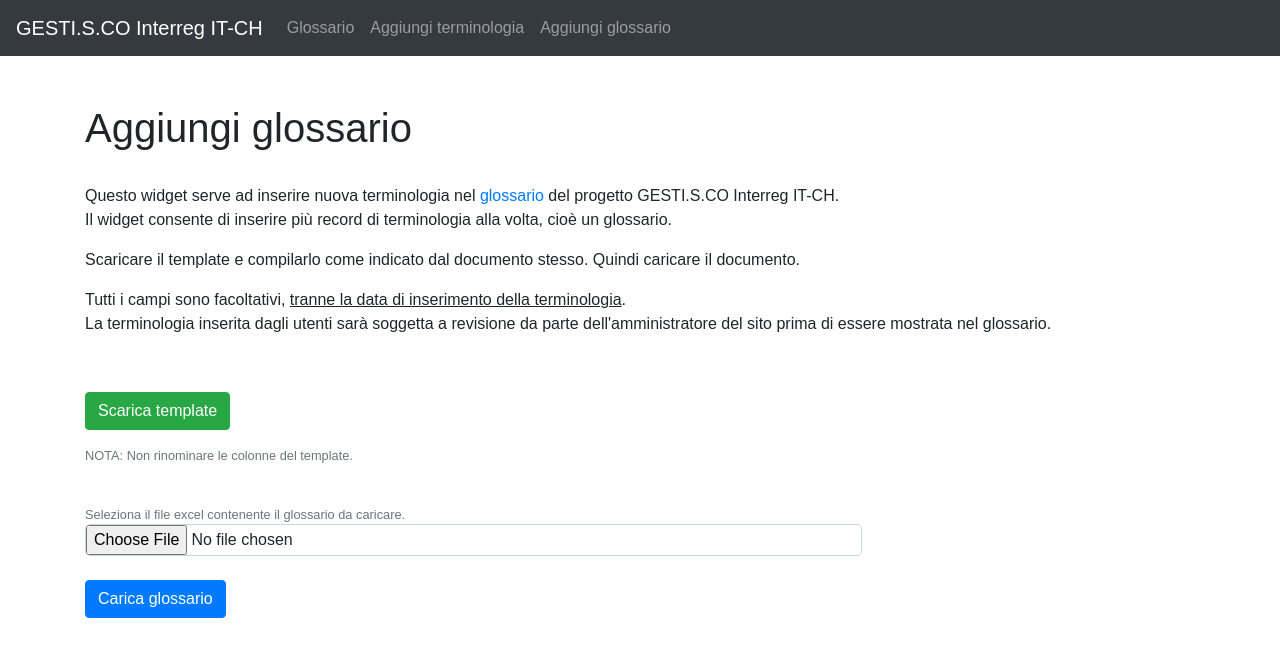
After one commit to tommasosansone91/Metaglossario-Gestisco, a Django app: page /carica_glossario in a window 1280 px wide. The commit adds this page. Shown: the top 657 px of the page. Run offline with Django 3.2, Linux system fonts and the light colour scheme; some libraries are stand-ins or nearby versions.

Commit message:
costruito template per caricamento glossario, manca funzione per caricare effettivamente i dati nel modello. cambiato il CSS di aggiunta terminologia e glossario

```diff
--- a/.appunti metaglossario gestisco.txt
+++ b/.appunti metaglossario gestisco.txt
@@ -123,3 +123,7 @@ nelle pagine dove copiare le cose inserisco
 ***
 
 quando chiamo la shell di python da anaconda finisco nella stessa directory in cui sono con anaconda.
+
+Implementare un form che prende in ingresso files excel caricati dagli utenti
+
+https://docs.djangoproject.com/en/2.2/topics/http/file-uploads/
--- a/app_metaglossario/forms.py
+++ b/app_metaglossario/forms.py
@@ -4,6 +4,12 @@ from .models import glossary_entry
 
 class glossary_entry_form(forms.ModelForm):
 
+    class Meta:
+        model=glossary_entry
+        fields=["Lemma", "Acronimo", "Definizione", "Ambito_riferimento", "Autore_definizione", "Posizione_definizione", "Url_definizione", "Titolo_documento_fonte", "Autore_documento_fonte", "Host_documento_fonte", "Url_documento_fonte", "Commento_entry", "Data_inserimento_entry", "Id_statico_entry", "Admin_approval_switch"]
+
+
+class glossary_sheet_form(forms.ModelForm):
 
     class Meta:
         model=glossary_entry
--- a/app_metaglossario/models.py
+++ b/app_metaglossario/models.py
@@ -75,10 +75,11 @@ class glossary_entry(models.Model):
 
 
     class Meta:
-        ordering = ['-Admin_approval_switch', 'Lemma', 'Id_statico_entry']
+        ordering = ['Admin_approval_switch', 'Lemma', 'Data_inserimento_entry', 'Id_statico_entry']
         # il meno davanti all'attributo vuol dire che ordina al contrario
         # '-Admin_approval_switch',
         # faccio comparire per primi gli hide-> nuovi inseriti
+        # in realtà per come ho definito hide e show, se metto senza il meno davanti, mi mostra per prima hide (h viene prima di s)
 
     def clean(self):
         if not (self.Lemma or self.Acronimo or self.Definizione or  self.Ambito_riferimento or self.Autore_definizione or self.Posizione_definizione or self.Url_definizione or self.Titolo_documento_fonte or self.Autore_documento_fonte or self.Host_documento_fonte or self.Url_documento_fonte or self.Commento_entry):
@@ -87,5 +88,5 @@ class glossary_entry(models.Model):
 
     def __str__(self):
         # print("%s is %d years old." % (name, age))
-        return  "%s - %s - [%s]"  %  (self.Lemma, self.Id_statico_entry, self.Admin_approval_switch)
+        return  "%s - %s ----- [%s] - [%s]"  %  (self.Lemma, self.Id_statico_entry, self.Data_inserimento_entry, self.Admin_approval_switch)
         #quello che fa apparire nella sezione admin, attributo che riassume tutti gli altri, quindi una primary key presumibilmente, pouò anche esesere la combinazione degli altri
--- a/app_metaglossario/templates/base.html
+++ b/app_metaglossario/templates/base.html
@@ -43,6 +43,11 @@
               <!-- Aggiungi terminologia -->
               <li class="nav-item">
                 <a class="nav-link" href="{% url 'aggiungi_terminologia' %}">Aggiungi terminologia</a>
+              </li>
+
+              <!-- Aggiungi glossario -->
+              <li class="nav-item">
+                <a class="nav-link" href="{% url 'carica_glossario' %}">Aggiungi glossario</a>
               </li>
 
 <!--                <li class="nav-item-right">
--- /dev/null
+++ b/app_metaglossario/templates/carica_glossario.html
@@ -0,0 +1,88 @@
+{% extends 'base.html'%} <!-- vuol dire inserisci qui la navigation toolbar contenuta in base -->
+
+
+
+{% block content %}
+
+    <h1>Aggiungi glossario</h1>
+
+    <br>
+
+    <p id="firstpar">
+        Questo widget serve ad inserire nuova terminologia nel <a href={% url "glossario" %}>glossario</a> del progetto GESTI.S.CO Interreg IT-CH.<br>
+        Il widget consente di inserire più record di terminologia alla volta, cioè un glossario.
+    </p>
+
+    <p id="firstpar">
+        Scaricare il template e compilarlo come indicato dal documento stesso. Quindi caricare il documento.
+    </p>
+
+    <p id="firstpar"></p>
+        Tutti i campi sono facoltativi, <u>tranne la data di inserimento della terminologia</u>.<br> <!--qua devo fare l'autogenerazione di id statico e data di inserimento-->
+        La terminologia inserita dagli utenti sarà soggetta a revisione da parte dell'amministratore del sito prima di essere mostrata nel glossario.<br>
+    </p>
+
+
+    <br>
+
+    <!-- scarica template glossario -->
+
+
+    <p>
+    <form method="get" action="static/files_for_download/template_glossario.xlsx">
+    <div class="container"></div>
+        <button type="submit" class="btn btn-success">Scarica template</button>
+    </div>
+    </form>
+    </p>
+
+    <div class="container">
+    <small id="inputHelp" class="form-text text-muted">NOTA: Non rinominare le colonne del template.</small>
+    </div>
+
+
+
+    <br>
+
+
+
+    <!-- carica glossario -->
+    <p>
+    <form class="container" method="POST" enctype="multipart/form-data" >
+        {% csrf_token %}
+
+        <div class="file-upload-wrapper" id="input-file-now">
+
+            <small id="inputHelp" class="form-text text-muted">Seleziona il file excel contenente il glossario da caricare.</small>
+            <input type="file"  id="input-file-now" data-max-file-size="5M" class="file-upload">
+
+            <br><br>
+
+            <button type="submit" class="btn btn-primary">Carica glossario</button>
+        </div>
+
+    </form>
+    </p>
+
+
+
+
+
+
+    <br><br><br><br>
+
+
+
+
+
+<!-- CSS -->
+{% load static %}  <!-- Qui il tag è obbligatorio nonostante sia stato inserito dentro base.html -->
+<link rel="stylesheet" type="text/css" href={% static "css/searchbar_style.css" %}>
+<link rel="stylesheet" type="text/css" href={% static "css/upload_glossary_slot.css" %}>
+
+<!-- Javascript -->
+<!-- <script type="text/javascript" src={% static "js/drag_and_drop_glossario.js" %}></script> -->
+<!-- <!-- <script> drag_and_drop_glossario() </script>  -->
+<!-- script caricato ma non runnato -->
+
+{% endblock %}
--- a/app_metaglossario/urls.py
+++ b/app_metaglossario/urls.py
@@ -6,4 +6,5 @@ urlpatterns=[
     path('', views.home, name='home'),
     path('aggiungi_terminologia', views.aggiungi_terminologia, name="aggiungi_terminologia"),
     path('glossario', views.glossario, name="glossario"),
+    path('carica_glossario', views.carica_glossario, name="carica_glossario"),
 ]
--- a/app_metaglossario/views.py
+++ b/app_metaglossario/views.py
@@ -1,15 +1,25 @@
 from django.shortcuts import render, redirect
+
 from .models import glossary_entry
 from .forms import glossary_entry_form
-from django.contrib import messages # questo mi consente di lanciare i messaggi da una pagina all'altra
+
+from .forms import glossary_sheet_form
+
+# questo mi consente di lanciare i messaggi da una pagina all'altra
+from django.contrib import messages
 
 # per la ricerca
 from django.db.models import Q
+
+# per i messaggi a capo
+from django.utils.safestring import mark_safe
 
 
 # Create your views here.
 def home(request):
     return render(request, 'home.html', {})
+
+
 
 def glossario(request):
 
@@ -30,7 +40,6 @@ def glossario(request):
 
         all_entries = glossary_entry.objects.all #funziona lo stesso anche se dice Class 'glossary_entry' has no 'objects' memberpylint(no-member)
         return render(request, template, {'all_entries':all_entries})
-
 
 
 
@@ -59,6 +68,29 @@ def aggiungi_terminologia(request):
         return render(request, 'aggiungi_terminologia.html', {})
 
 
+def carica_glossario(request):
+
+    #se si esegue il POST (click del pulsante submit)
+    if request.method=='POST':
+        form = glossary_sheet_form(request.POST or None)
+
+        # request.POST è il contenuto inserito dagli utenti perchè request è il paramentro in ingresso della funzione
+
+        if form.is_valid(): # funzione che controlla la coerenza dei campi (mail, url, numerico, testo, ecc.)
+            form.save()
+            insert_attempt_output="corretto"
+            messages.success(request, ("Glossario caricato con successo!\nAttendere la convalida da parte dell\'amministratore.\n Per favore non caricare di nuovo lo stesso glossario"))
+            return redirect('carica_glossario')
+            # con redirect non posso usare .html, ma per forza names
+
+        else:
+            insert_attempt_output="errato"
+            messages.error(request, ('ERRORE: Il glossario non è stato caricato.\nVerificare che nel glossario non siano stati inseriti caratteri speciali'))
+            return render(request, 'carica_glossario.html', {'insert_attempt_output':insert_attempt_output})
+
+    # se si va sulla pagina e basta
+    else:
+        return render(request, 'carica_glossario.html', {})
 
 
 # def vista_ricerca_semplice(request):
--- /dev/null
+++ b/static/css/upload_glossary_slot.css
@@ -0,0 +1,22 @@
+.file-upload{
+
+    border-radius: 5px;
+
+    border-style: solid;
+    border-color: #ced4da;
+    border-width: 1px;
+
+    width: 70%;
+
+  }
+
+  .file-upload:hover{
+
+    /* border-color: red; */
+    box-shadow: 0 0 3px #007bff80;
+    border-style: solid;
+    border-color:  #007bffa4;
+
+
+
+  }
--- /dev/null
+++ b/static/js/drag_and_drop_glossario.js
@@ -0,0 +1,4 @@
+// var div = document.createElement('div');
+// return ('draggable' in div) || ('ondragstart' in div && 'ondrop' in div)
+
+$('.file-upload').file_upload();
```
Also changed, not shown: .Log operazioni svolte metaglossario.txt (+36 -0 lines), app_metaglossario/admin.py (+6 -1 lines), app_metaglossario/templates/aggiungi_terminologia.html (+6 -6 lines), static/css/form_aggiungi_terminologia.css (+19 -0 lines), 1 other file.
